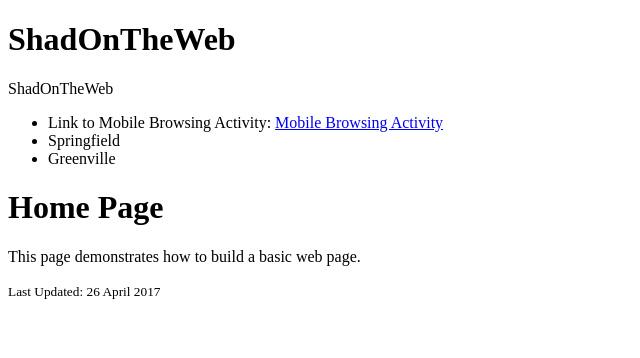
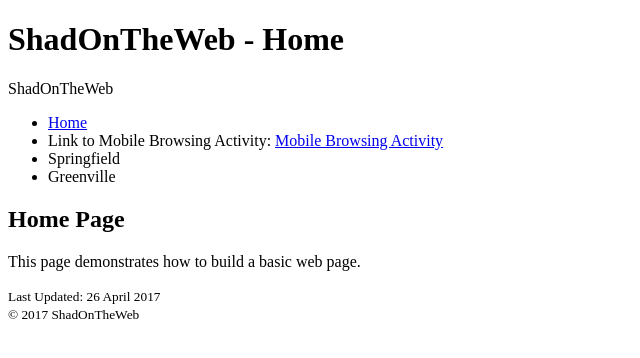
Before and after one commit to ShadOnTheWeb/ShadOnTheWeb.github.io, a plain HTML site: page index.html in a window 1280 px wide. Shown: the whole page, without its empty margins (0-640 px from the left). Drawn offline with Linux system fonts and the light colour scheme.

Commit message:
in-class home page

```diff
--- a/index.html
+++ b/index.html
@@ -5,32 +5,33 @@
     <title>Home Page | ShadOnTheWeb.github.io</title>
     <meta http-equiv="X-UA-Compatible" content="ie=edge">
     <meta name="viewport" content="width=device-width">
+    <meta name="description" content="Short description of the site">
 
-    </head>
-    <body>
+</head>
+<body>
         <header>
             <h1>
-                ShadOnTheWeb
+                ShadOnTheWeb - Home
             </h1>
         </header>
         <nav>
             <p>ShadOnTheWeb</p>
-        </nav>
-        <nav>
+
             <ul>
-
+                <li><a href="index.html">Home</a></li>
                 <li>Link to Mobile Browsing Activity: <a href="mobile_browse/mobile.html" target="_blank">Mobile Browsing Activity</a></li>
                 <li>Springfield</li>
                 <li>Greenville</li>
             </ul>
         </nav>
         <main>
-            <h1>Home Page</h1>
+            <h2>Home Page</h2>
             <p>This page demonstrates how to build a basic web page.</p>
 
         </main>
         <footer>
-            <small>Last Updated: 26 April 2017</small>
+            <small>Last Updated: 26 April 2017 <br>
+            &copy; 2017 ShadOnTheWeb</small>
         </footer>
-    </body>
+</body>
 </html>
```
